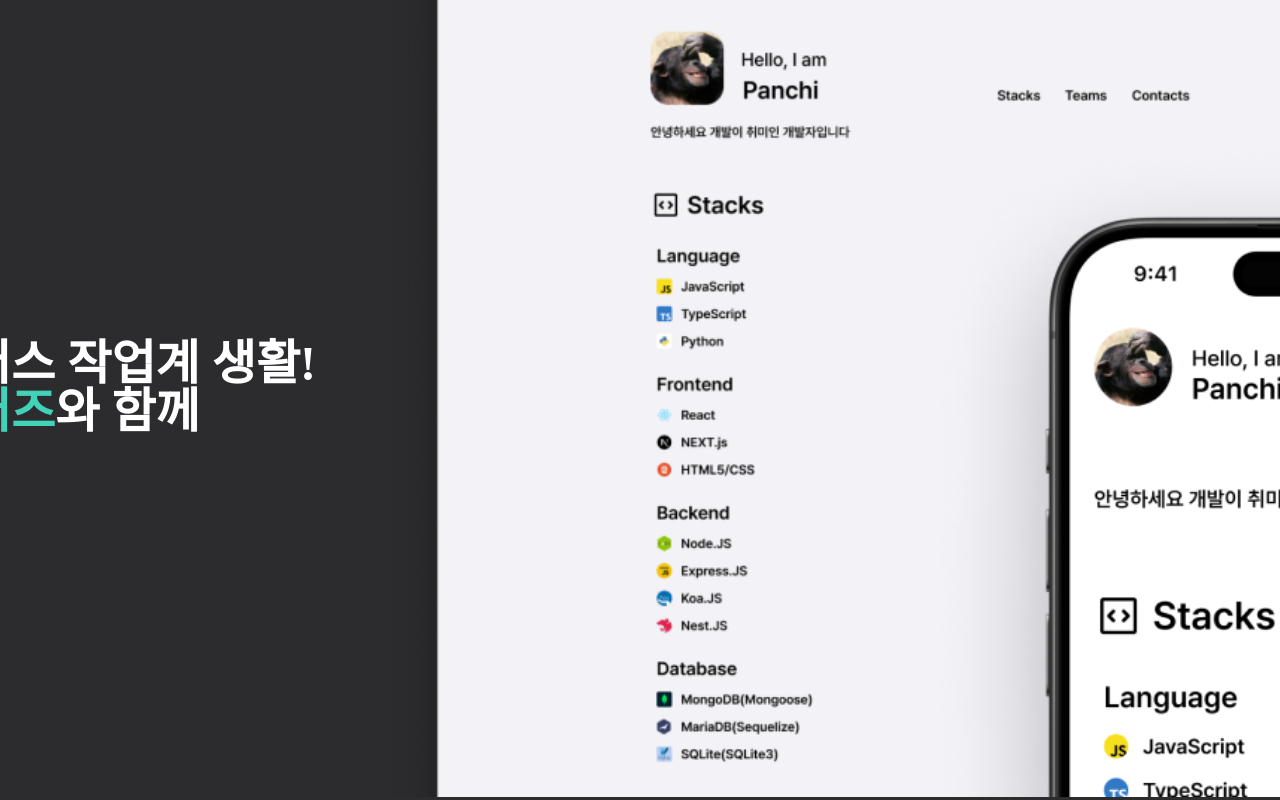
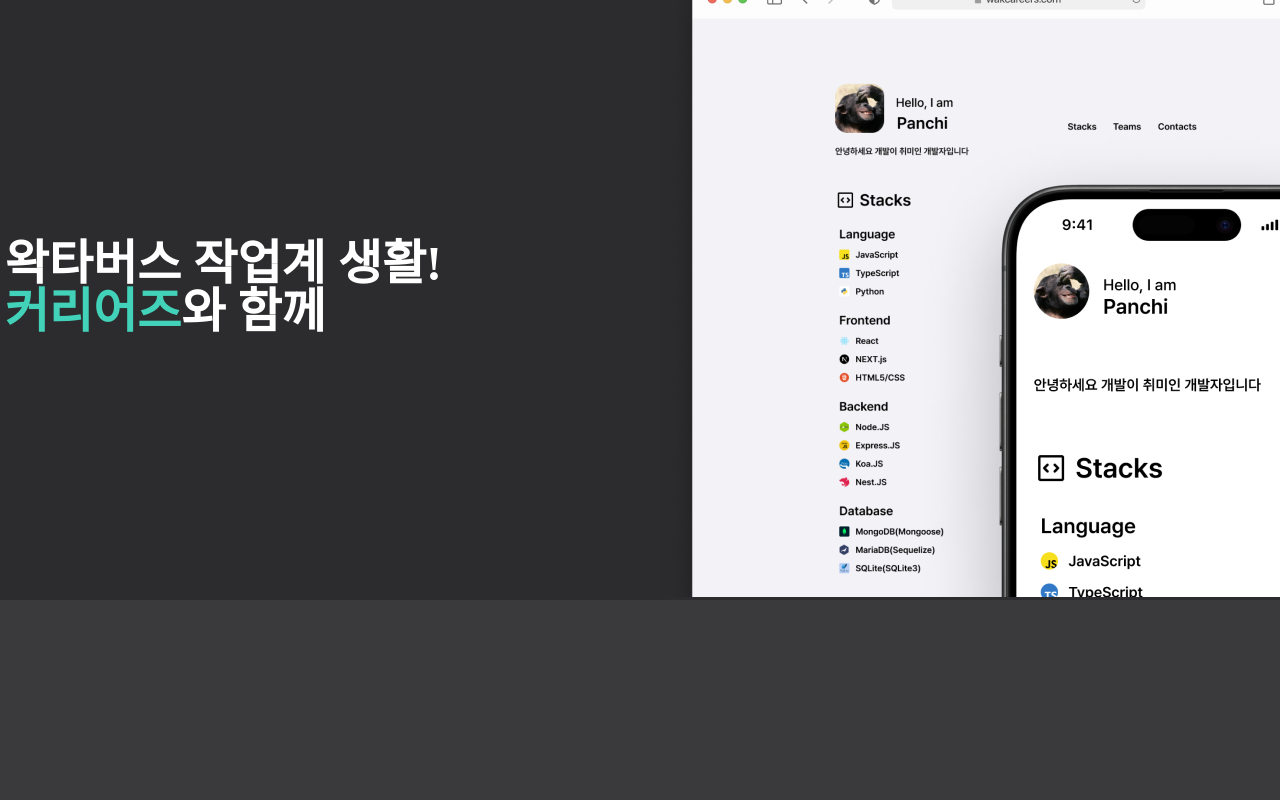
Before and after one commit to Waktaverse-carrer/Waktaverse-Careers-Frontend, a Next.js app: page /landing in a window 1280 px wide. Shown: the top 800 px of the page. Built offline with nearby package versions, Linux system fonts and the light colour scheme.

Commit message:
:lipstick: feat: 첫번째 섹션 UI 깨지는 부분 개선

```diff
--- a/src/app/landing/_components/FirstSection.tsx
+++ b/src/app/landing/_components/FirstSection.tsx
@@ -6,8 +6,9 @@
 import Link from 'next/link';
 
 const Section = styled.div`
-  position: relative;
-  width: 100%;
+  display: flex;
+  flex-direction: column;
+  width: 100vw;
   min-width: 2220px;
   height: 100vh;
   min-height: 600px;
@@ -15,21 +16,29 @@
   align-items: center;
   justify-content: space-between;
   background-color: #2c2c2e;
-  padding: 0 10rem;
+  padding: 0 5rem;
 `;
 
 const Content = styled.div`
+  position: relative;
+  flex: 3;
   display: flex;
   align-items: center;
   justify-content: space-between;
-  max-width: 1200px;
-  width: 100%;
+  width: 80%;
+`;
+
+const Footer = styled.div`
+  flex: 1;
+  width: 100vw;
+  height: 100%;
+  background-color: #3a3a3c;
 `;
 
 const TextContainer = styled.div`
   display: flex;
   flex-direction: column;
-  flex: 2;
+  flex: 1;
   color: #ffffff;
 `;
 
@@ -37,6 +46,7 @@
   font-size: 3rem;
   font-weight: bold;
   margin: 0;
+  white-space: nowrap;
 `;
 
 const AnimationBox = styled(motion.div)`
@@ -78,24 +88,16 @@
 
 const DesktopImage = styled.div`
   position: absolute;
-  right: 12%;
+  right: 5.5vw;
   bottom: 0;
   flex: 1;
-
-  & img {
-    width: 70rem;
-  }
 `;
 
 const MobileImage = styled.div`
   position: absolute;
-  right: 4vw;
+  right: 0;
   bottom: 0;
   flex: 1;
-
-  & img {
-    width: 50rem;
-  }
 `;
 
 export default function FirstSection() {
@@ -149,20 +151,31 @@
             </Title>
           </div>
           <CTA>
-            <LinkArea href={'./landing'} passHref={true}>
+            <LinkArea href={'./store'} passHref={true}>
               시작하기 <Image src={arrowForward} alt='next' width={9} />
             </LinkArea>
           </CTA>
         </TextContainer>
         <ImageContainer>
           <DesktopImage>
-            <img src='/images/landing_section1_web.png' alt='Desktop Screenshot' />
+            <Image
+              src='/images/landing_section1_web.png'
+              alt='Desktop Screenshot'
+              width={751}
+              height={653}
+            />
           </DesktopImage>
           <MobileImage>
-            <img src='/images/landing_section1_mobile.png' alt='Mobile Screenshot' />
+            <Image
+              src='/images/landing_section1_mobile.png'
+              alt='Mobile Screenshot'
+              width={569}
+              height={488}
+            />
           </MobileImage>
         </ImageContainer>
       </Content>
+      <Footer />
     </Section>
   );
 }
```
